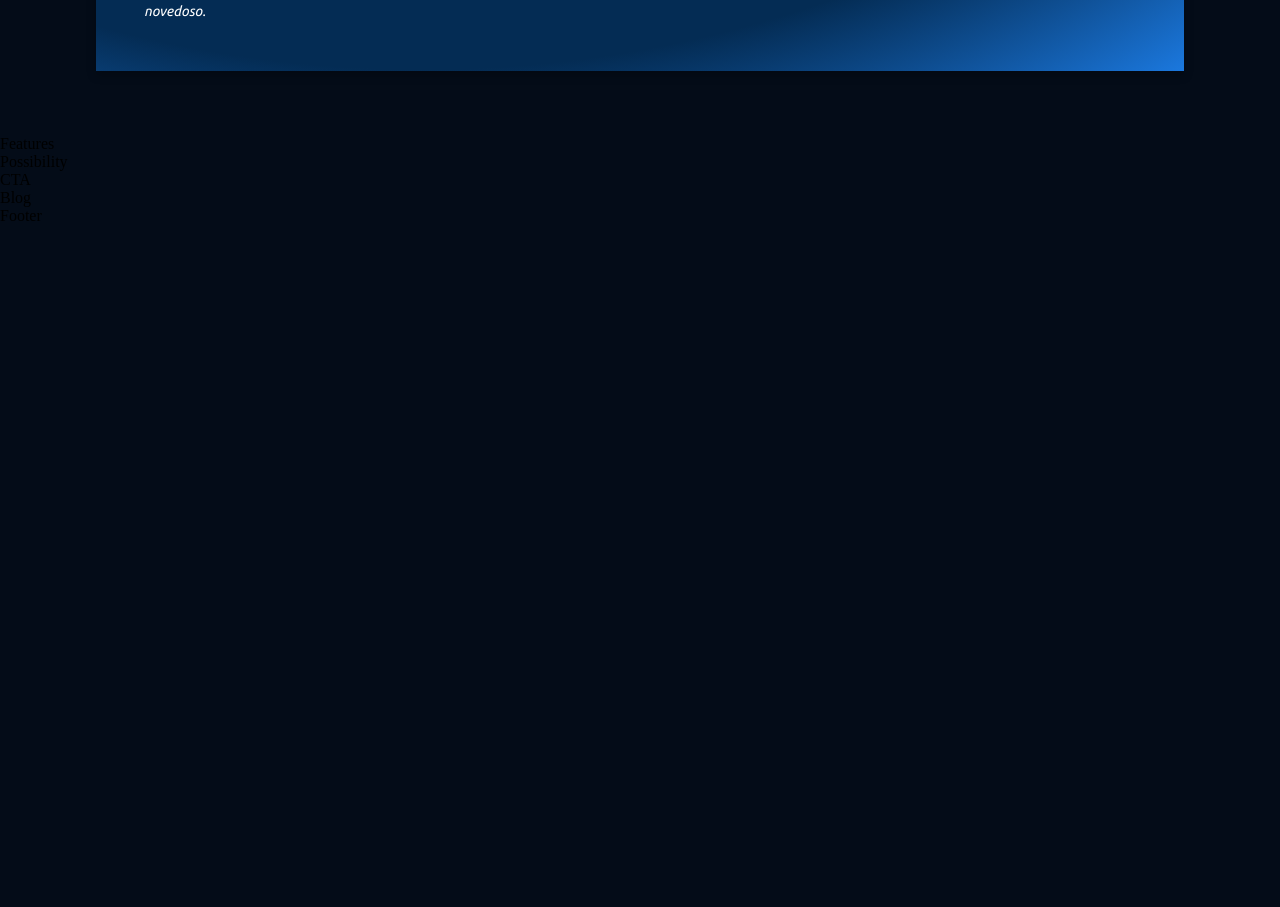
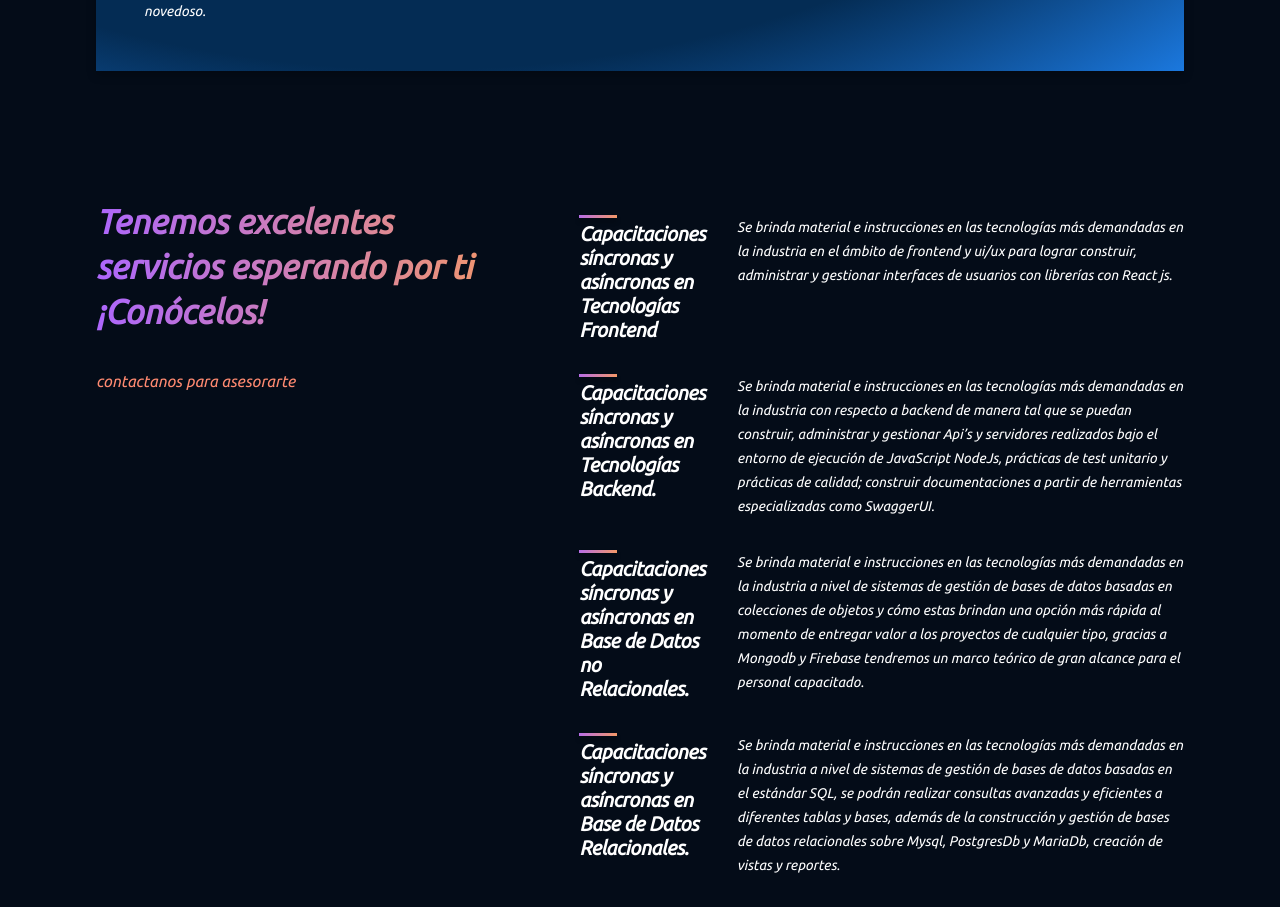
Before and after one commit to AngieCohenDev/WebSite-Academit, a React (Create React App) app: page / in a window 1280 px wide. Shown: the part 1860-2767 px from the top of the page. Before the commit the page ends 2085 px from the top, so only its background shows below. Built offline with nearby package versions, Linux system fonts and the light colour scheme.

Commit message:
Estrutura y estilos completas del componente Features el cual contiene los servicos

```diff
--- a/src/components/navbar/NavBar.jsx
+++ b/src/components/navbar/NavBar.jsx
@@ -9,16 +9,16 @@ const Menu = () => (
       <a href="#aboutUs">Sobre Nosotros</a>
     </p>
     <p>
-      <a href="#contenido">Servicios</a>
+      <a href="#servicios">Servicios</a>
     </p>
     <p>
-      <a href="#possibility">Cursos</a>
+      <a href="#Cursos">Cursos</a>
     </p>
     <p>
-      <a href="#feature">¿Por qué elegirnos?</a>
+      <a href="#Experiencia">Experiencia</a>
     </p>
     <p>
-      <a href="#blog">Contacto</a>
+      <a href="#contacto">Contacto</a>
     </p>
   </>
 );
--- a/src/containers/contenido/Contenido.jsx
+++ b/src/containers/contenido/Contenido.jsx
@@ -4,7 +4,7 @@ import "./contenido.css";
 
 const Contenido = () => {
   return(
-    <div className="acad__contenido section__margin" id="contenido">
+    <div className="acad__contenido section__margin" id="aboutUs">
       <div className="acad__contenido-feature">
         <Feature title="¿Quiénes Somos?" text="Somos expertos magnánimos, comprometidos con la evolución estructural de una sociedad más equitativa a través del rol fundamental que tiene la educación, brindando recursos de excelencia en tecnologías de la información y la comunicación fomentando mancomunadamente el desarrollo de habilidades y capacidades logrando una formación profesional de nuestros estudiantes."/>
       </div>
--- a/src/containers/features/Features.jsx
+++ b/src/containers/features/Features.jsx
@@ -1,9 +1,48 @@
-import React from 'react'
-import './features.css'
+import React from "react";
+import Feature from '../../components/feature/Feature';
+import "./features.css";
+
+const featuresData = [
+  {
+    title: "Capacitaciones síncronas y asíncronas en Tecnologías Frontend",
+    text: "Se brinda material e instrucciones en las tecnologías más demandadas en la industria en el ámbito de frontend y ui/ux para lograr construir, administrar y gestionar interfaces de usuarios con librerías con React js.",
+  },
+  {
+    title: "Capacitaciones síncronas y asíncronas en Tecnologías Backend.",
+    text: "Se brinda material e instrucciones en las tecnologías más demandadas en la industria con respecto a backend de manera tal que se puedan construir, administrar y gestionar Api’s y servidores realizados bajo el entorno de ejecución de JavaScript NodeJs, prácticas de test unitario y prácticas de calidad; construir documentaciones a partir de herramientas especializadas como SwaggerUI.",
+  },
+  {
+    title:
+      "Capacitaciones síncronas y asíncronas en Base de Datos no Relacionales.",
+    text: "Se brinda material e instrucciones en las tecnologías más demandadas en la industria a nivel de sistemas de gestión de bases de datos basadas en colecciones de objetos y cómo estas brindan una opción más rápida al momento de entregar valor a los proyectos de cualquier tipo, gracias a Mongodb y Firebase tendremos un marco teórico de gran alcance para el personal capacitado.",
+  },
+  {
+    title:
+      "Capacitaciones síncronas y asíncronas en Base de Datos Relacionales.",
+    text: "Se brinda material e instrucciones en las tecnologías más demandadas en la industria a nivel de sistemas de gestión de bases de datos basadas en el estándar SQL, se podrán realizar consultas avanzadas y eficientes a diferentes tablas y bases, además de la construcción y gestión de bases de datos relacionales sobre Mysql, PostgresDb y MariaDb, creación de vistas y reportes.",
+  },
+  {
+    title: "Capacitaciones síncronas y asíncronas en GIT.",
+    text: "Se brinda al personal material e instrucciones en la herramienta más importante y por la cual el trabajo remoto se ha hecho posible, con el sistema de control de versiones GIT se podrá mantener, compartir, combinar y escalar cualquier proyecto en cualquier lenguaje de programación, además de acceder remotamente.",
+  },
+];
+
 const Features = () => {
   return (
-    <div>Features</div>
-  )
-}
+    <div className="acad__features section__padding" id="servicios">
+      <div className="acad__features-heading">
+        <h1 className="gradient__text">
+        Tenemos excelentes servicios esperando por ti ¡Conócelos!
+        </h1>
+        <p>contactanos para asesorarte  </p>
+      </div>
+      <div className="acad__features-container">
+        {featuresData.map((item, index) => (
+          <Feature title={item.title} text={item.text} key={item.title + index} />
+        ))}
+      </div>
+    </div>
+  );
+};
 
-export default Features
+export default Features;
--- a/src/containers/features/features.css
+++ b/src/containers/features/features.css
@@ -0,0 +1,61 @@
+.acad__features {
+    width: 100%;
+    display: flex;
+    justify-content: space-between;
+    flex-direction: row;
+}
+
+.acad__features-heading {
+    flex: 1;
+    display: flex;
+    justify-content: flex-start;
+    align-items: flex-start;
+    flex-direction: column;
+
+    text-align: left;
+    margin-right: 5rem;
+}
+
+.acad__features-heading h1{
+    font-family: var(--font-family);
+    font-style: normal;
+    font-weight: 800;
+    font-size: 34px;
+    line-height: 45px;
+}
+
+.acad__features-heading p{
+    font-family: var(--font-family);
+    font-style: normal;
+    font-weight: 500;
+    font-size: 16px;
+    line-height: 30px;
+    color: #FF8A71;
+    margin-top: 2rem;
+}
+
+.acad__features-container{
+    flex: 1.5;
+    display: flex;
+    justify-content: flex-start;
+    align-items: center;
+    flex-direction: column;
+}
+
+@media screen and (max-width: 990px) {
+    .acad__features{
+        flex-direction: column;
+    }
+
+    .acad__features-heading{
+        margin: 0 0 2rem 0;
+    }
+}
+
+@media screen and (max-width: 550px) {
+
+    .acad__features-heading h1{
+        font-size: 28px;
+        line-height: 38px;
+    }
+}
```
